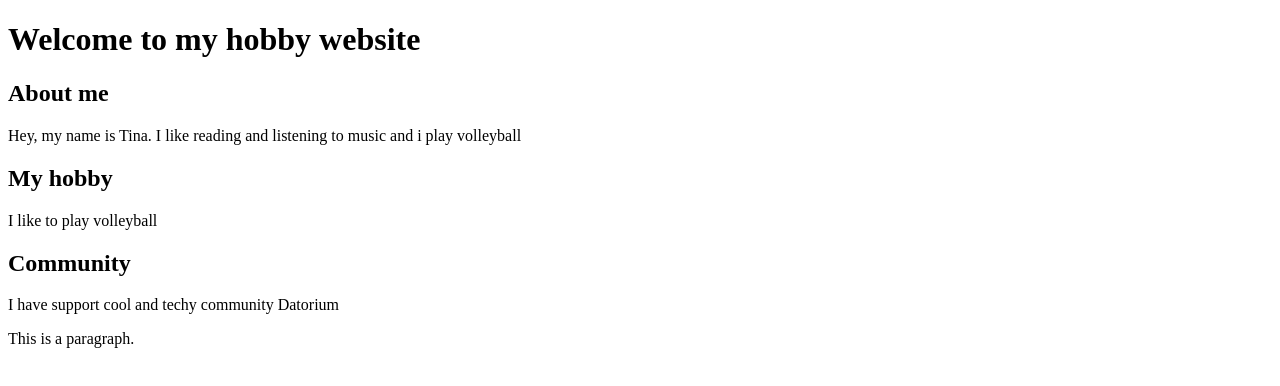
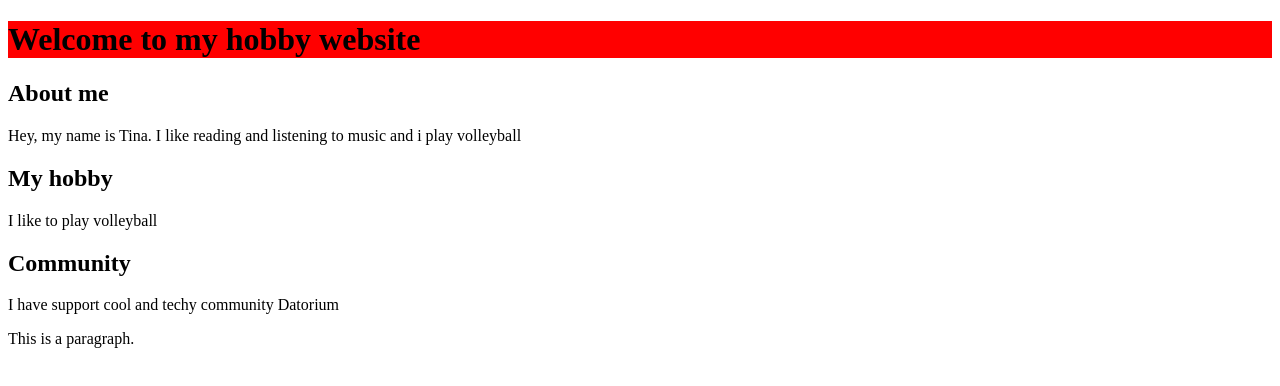
Before and after one commit to Tiinaa123/my-second-webpage, a plain HTML site: page index.html in a window 1280 px wide. Drawn offline with Linux system fonts and the light colour scheme.

Commit message:
Update index.html

```diff
--- a/index.html
+++ b/index.html
@@ -10,7 +10,7 @@
 
   <body>
 
-<h1 style="clor:blue;">Welcome to my hobby website</h1>
+<h1 style="clor:blue;background:red;">Welcome to my hobby website</h1>
   <h2>About me</h2>
   <p>Hey, my name is Tina. I like reading and listening to music and i play volleyball</p>
 
```
